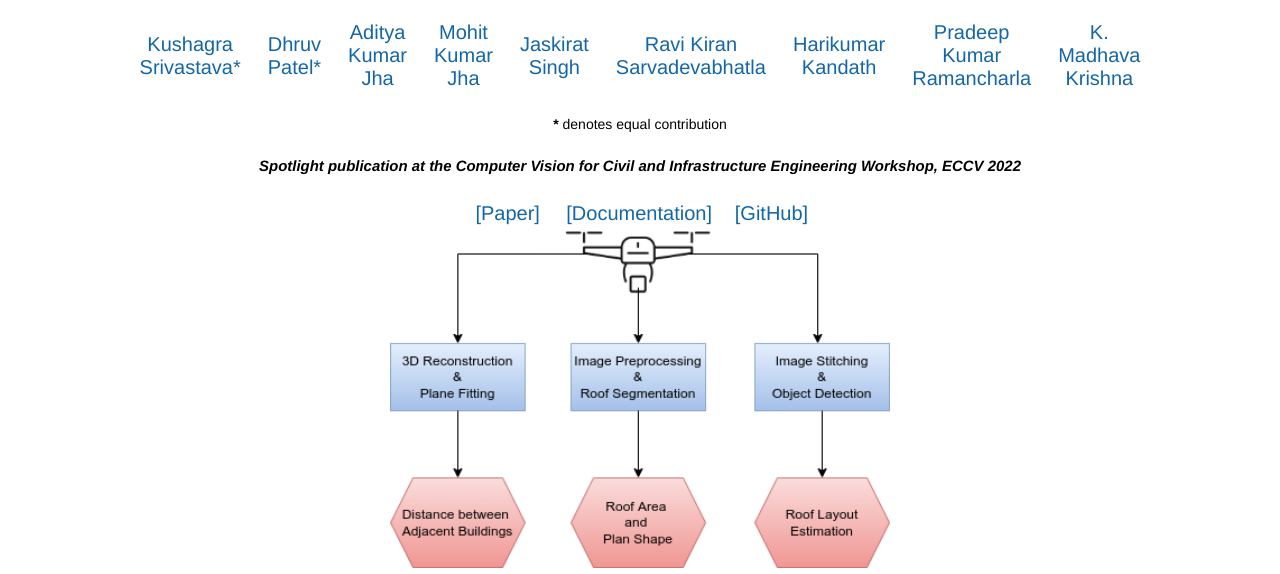
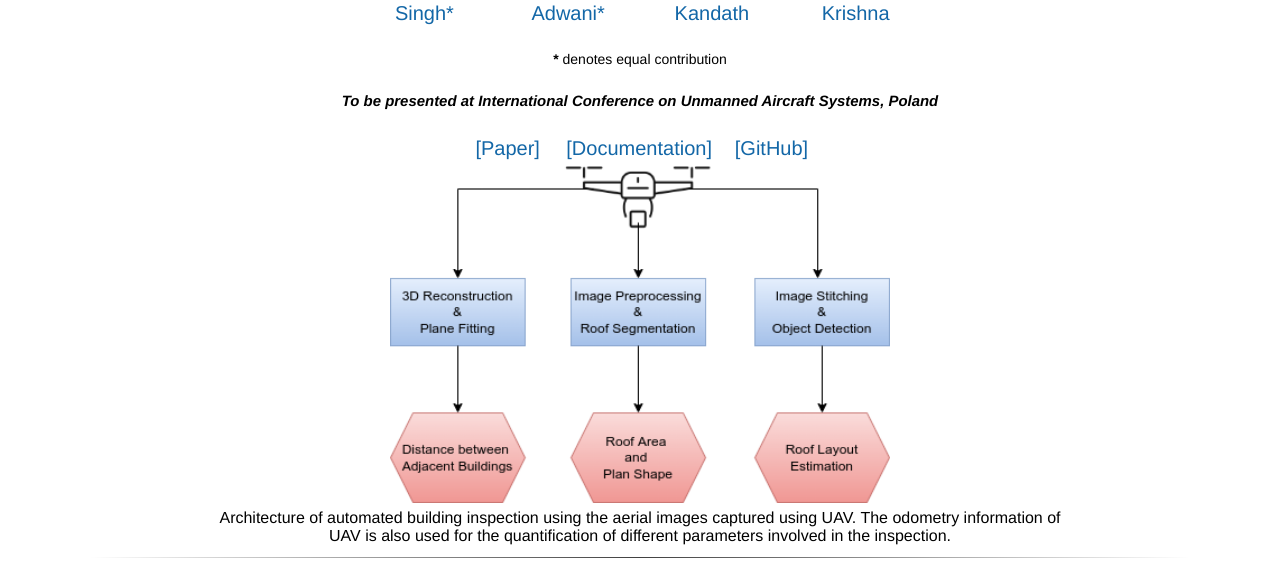
Before and after one commit to RHFSafeUAV/rhfsafeuav.github.io, a plain HTML site: page index.html in a window 1280 px wide. Shown: the part 118-692 px from the top of the page. Drawn offline with Linux system fonts and the light colour scheme; a script that the page names is missing.

Commit message:
Update index.html

```diff
--- a/index.html
+++ b/index.html
@@ -3,7 +3,7 @@
 
 <html>
 <head>
-	<title>UVRSABI</title>
+	<title>RHFSafeUAV</title>
 	<meta property="og:image" content="Path to my teaser.png"/> <!-- Facebook automatically scrapes this. Go to https://developers.facebook.com/tools/debug/ if you update and want to force Facebook to rescrape. -->
 	<meta property="og:title" content="Creative and Descriptive Paper Title." />
 	<meta property="og:description" content="Paper description." />
@@ -24,48 +24,23 @@
 <body>
 	<br>
 	<center>
-		<span style="font-size:36px">UAV-based Visual Remote Sensing for Automated Building Inspection (UVRSABI)</span>
+		<span style="font-size:36px">Real-time Heuristic Framework for Safe Landing of UAVs</span>
 		<table align=center width=600px>
 			<table align=center width=600px cellspacing="25px">
 				<tr>
 					<td align=center width=100px>
 						<center>
-							<span style="font-size:20px"><a href="https://kush0301.github.io/">Kushagra Srivastava*</a></span>
+							<span style="font-size:20px"><a href="https://jaskiratsingh2000.github.io/">Jaskirat Singh*</a></span>
 						</center>
 					</td>
 					<td align=center width=100px>
 						<center>
-							<span style="font-size:20"><a href="https://dhruv2012.github.io/">Dhruv Patel*</a></span>
-						</center>
-					</td>
-					<td align=center width=100px>
-						<center>
-							<span style="font-size:20px"><a href="https://www.linkedin.com/in/aditya-kumar-jha-185b9720b/">Aditya Kumar Jha</a></span>
-						</center>
-					</td>
-					<td align=center width=100px>
-						<center>
-							<span style="font-size:20px"><a href="https://www.linkedin.com/in/mohhit1iit/">Mohit Kumar Jha</a></span>
-						</center>
-					</td>
-					<td align=center width=100px>
-						<center>
-							<span style="font-size:20px"><a href="https://jaskiratsingh2000.github.io/">Jaskirat Singh</a></span>
-						</center>
-					</td>
-					<td align=center width=100px>
-						<center>
-							<span style="font-size:20px"><a href="https://ravika.github.io/">Ravi Kiran Sarvadevabhatla</a></span>
+							<span style="font-size:20"><a href="https://neeltron.com/">Neel Adwani*</a></span>
 						</center>
 					</td>
 					<td align=center width=100px>
 						<center>
 							<span style="font-size:20px"><a href="https://sites.google.com/view/harikumar-kandath/home">Harikumar Kandath</a></span>
-						</center>
-					</td>
-					<td align=center width=100px>
-						<center>
-							<span style="font-size:20px"><a href="https://fac-webpages.iiit.ac.in/~ramancharla/">Pradeep Kumar Ramancharla</a></span>
 						</center>
 					</td>
 					<td align=center width=100px>
@@ -80,7 +55,7 @@
 					<b>*</b> denotes equal contribution <br>
 				</span>
 			</center>
-			<h5><i>Spotlight publication at the Computer Vision for Civil and Infrastructure Engineering Workshop, ECCV 2022</i></h5>
+			<h5><i>To be presented at International Conference on Unmanned Aircraft Systems, Poland</i></h5>
 			<table align=center width=380px>
 				<tr>
 					<td align=center width=120px>
```
